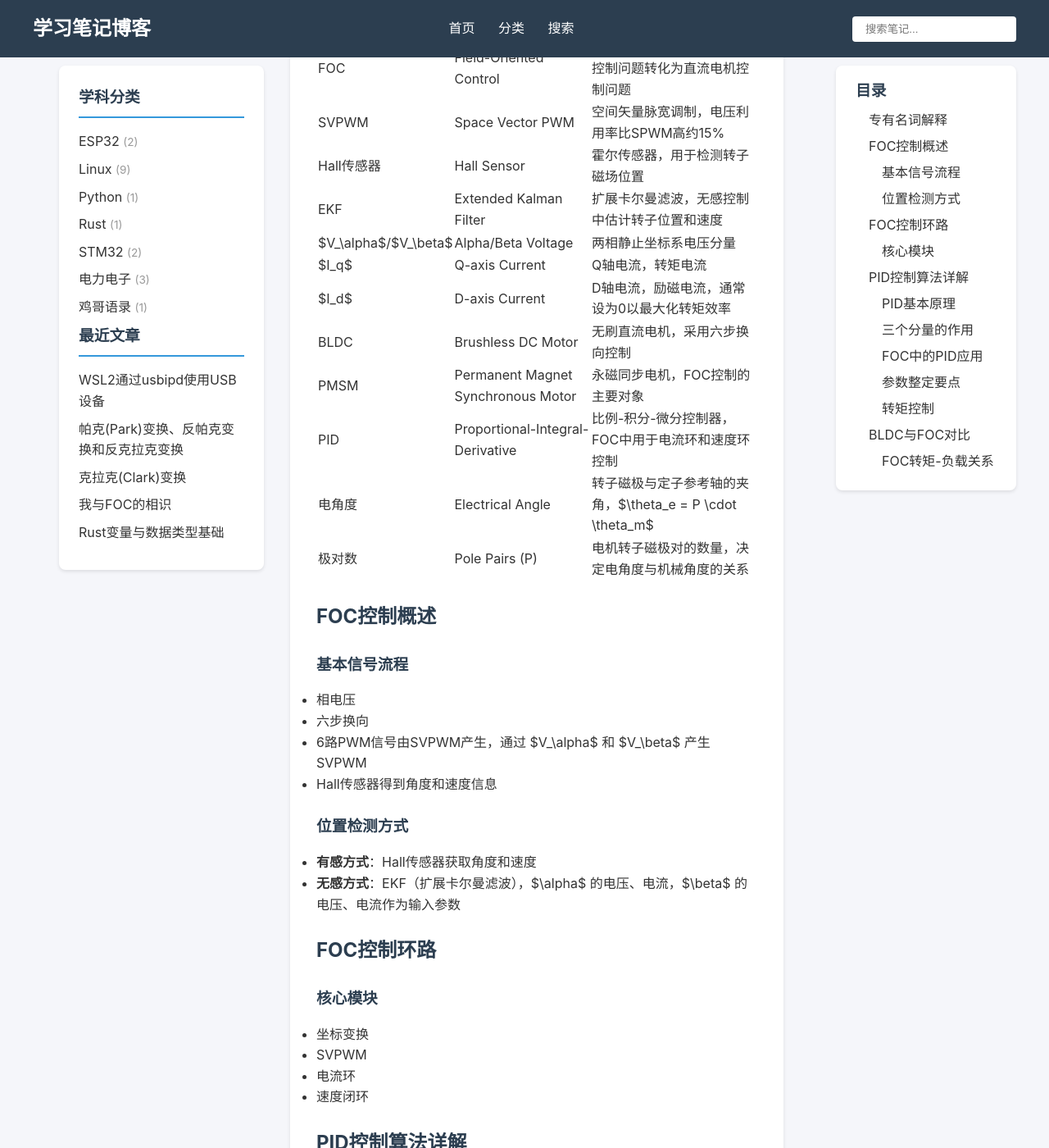
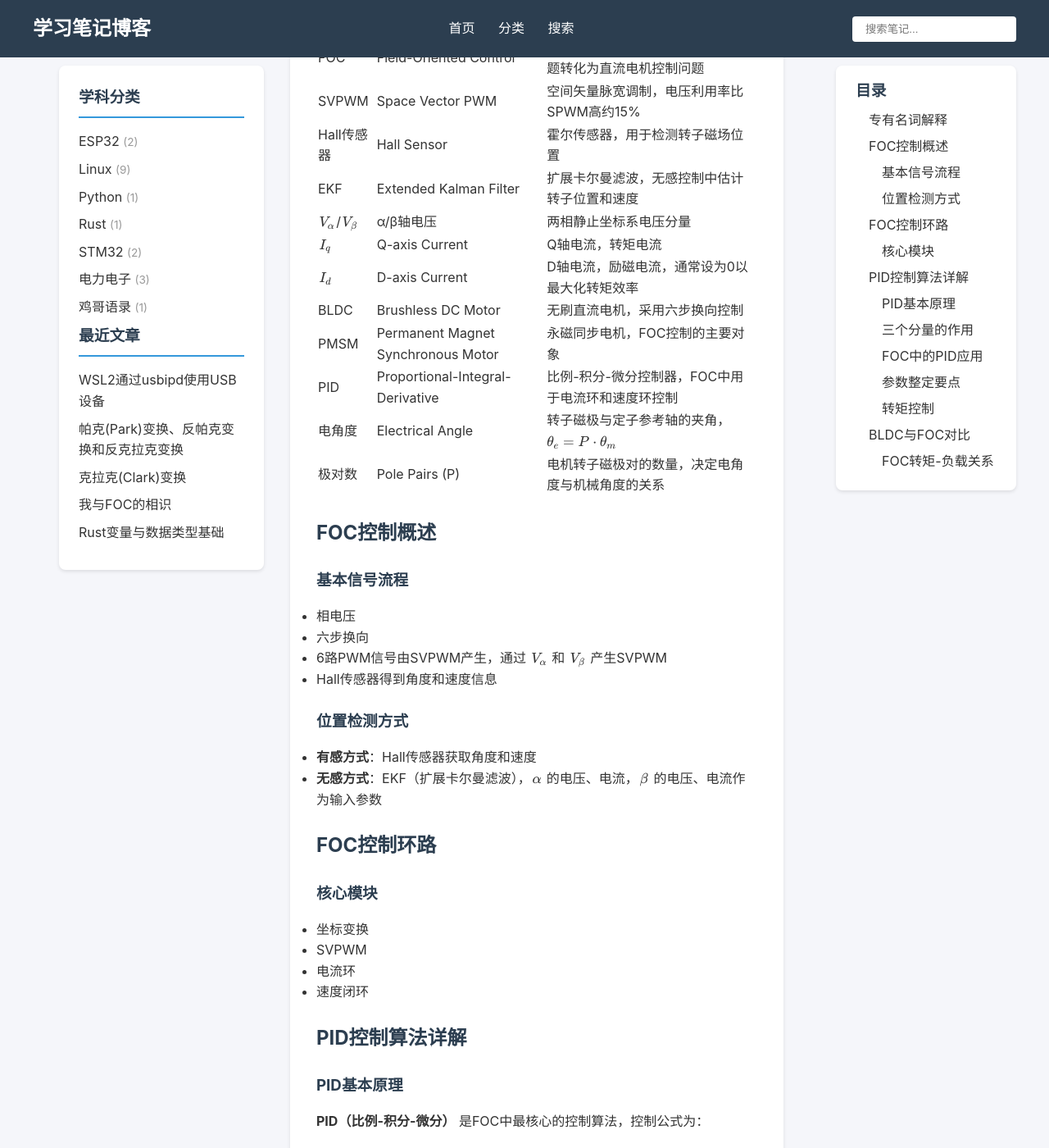
Before and after one commit to sigerio/sigerio.github.io, a Jekyll site: the page built from _posts/2025-12-02-foc-01.md, in a window 1280 px wide and 1400 px high, scrolled down 305 px. Shown: the whole window at 82% size. Built offline with Jekyll 4.4.1, drawn with Linux system fonts in a browser that asks for light colours; some of the changed text lies outside the part shown.

Commit message:
fix: 修复KaTeX数学公式渲染配置，替换Alpha/Beta为希腊字母
- 配置KaTeX auto-render的delimiters支持$...$行内公式
- 将Alpha/Beta Voltage替换为α/β轴电压

Co-authored-by: factory-droid[bot] <138933559+factory-droid[bot]@users.noreply.github.com>

```diff
--- a/_posts/2025-12-02-foc-01.md
+++ b/_posts/2025-12-02-foc-01.md
@@ -15,7 +15,7 @@ toc: true
 | SVPWM | Space Vector PWM | 空间矢量脉宽调制，电压利用率比SPWM高约15% |
 | Hall传感器 | Hall Sensor | 霍尔传感器，用于检测转子磁场位置 |
 | EKF | Extended Kalman Filter | 扩展卡尔曼滤波，无感控制中估计转子位置和速度 |
-| $V_\alpha$/$V_\beta$ | Alpha/Beta Voltage | 两相静止坐标系电压分量 |
+| $V_\alpha$/$V_\beta$ | α/β轴电压 | 两相静止坐标系电压分量 |
 | $I_q$ | Q-axis Current | Q轴电流，转矩电流 |
 | $I_d$ | D-axis Current | D轴电流，励磁电流，通常设为0以最大化转矩效率 |
 | BLDC | Brushless DC Motor | 无刷直流电机，采用六步换向控制 |
```
Also changed, not shown: _layouts/default.html (+9 -1 lines).
